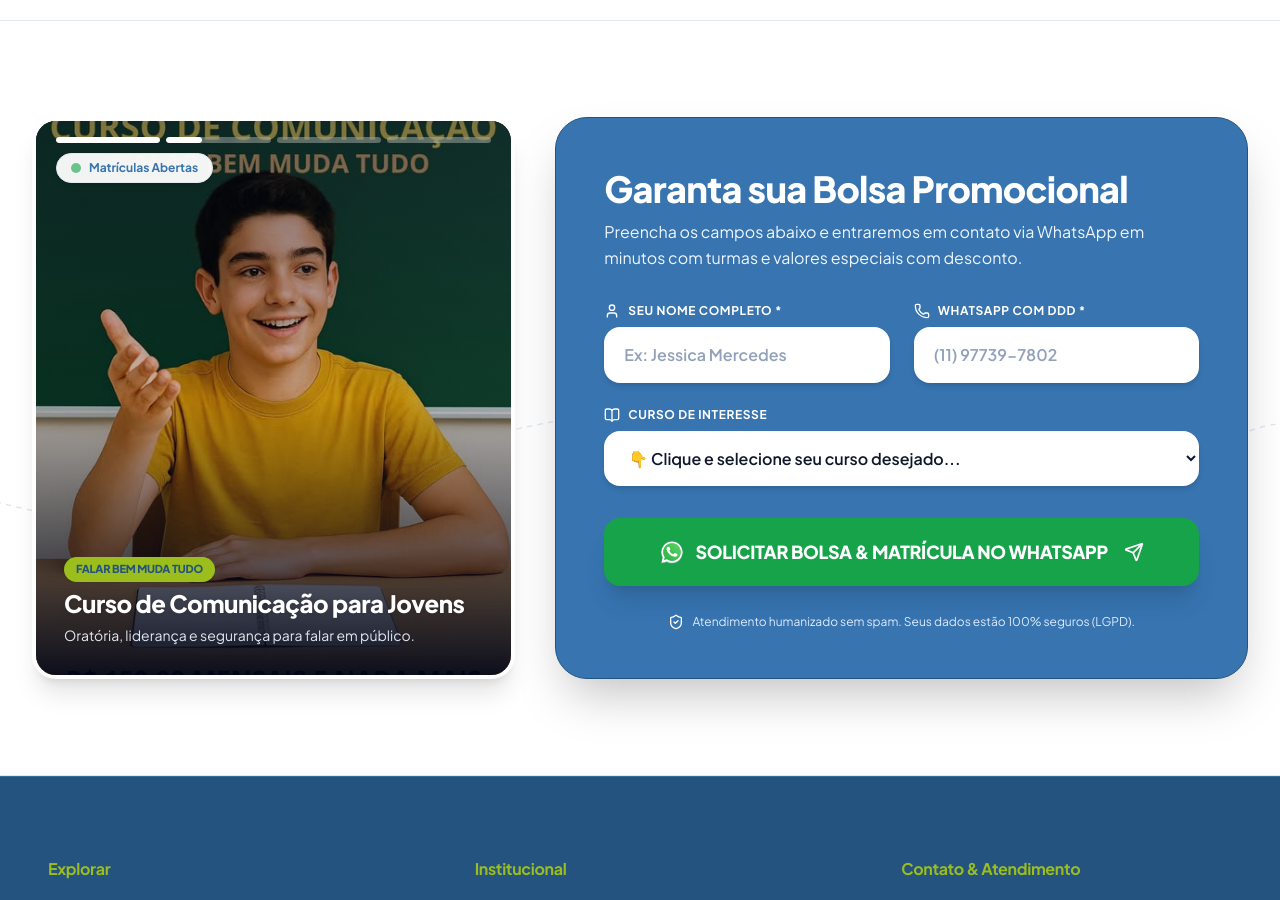
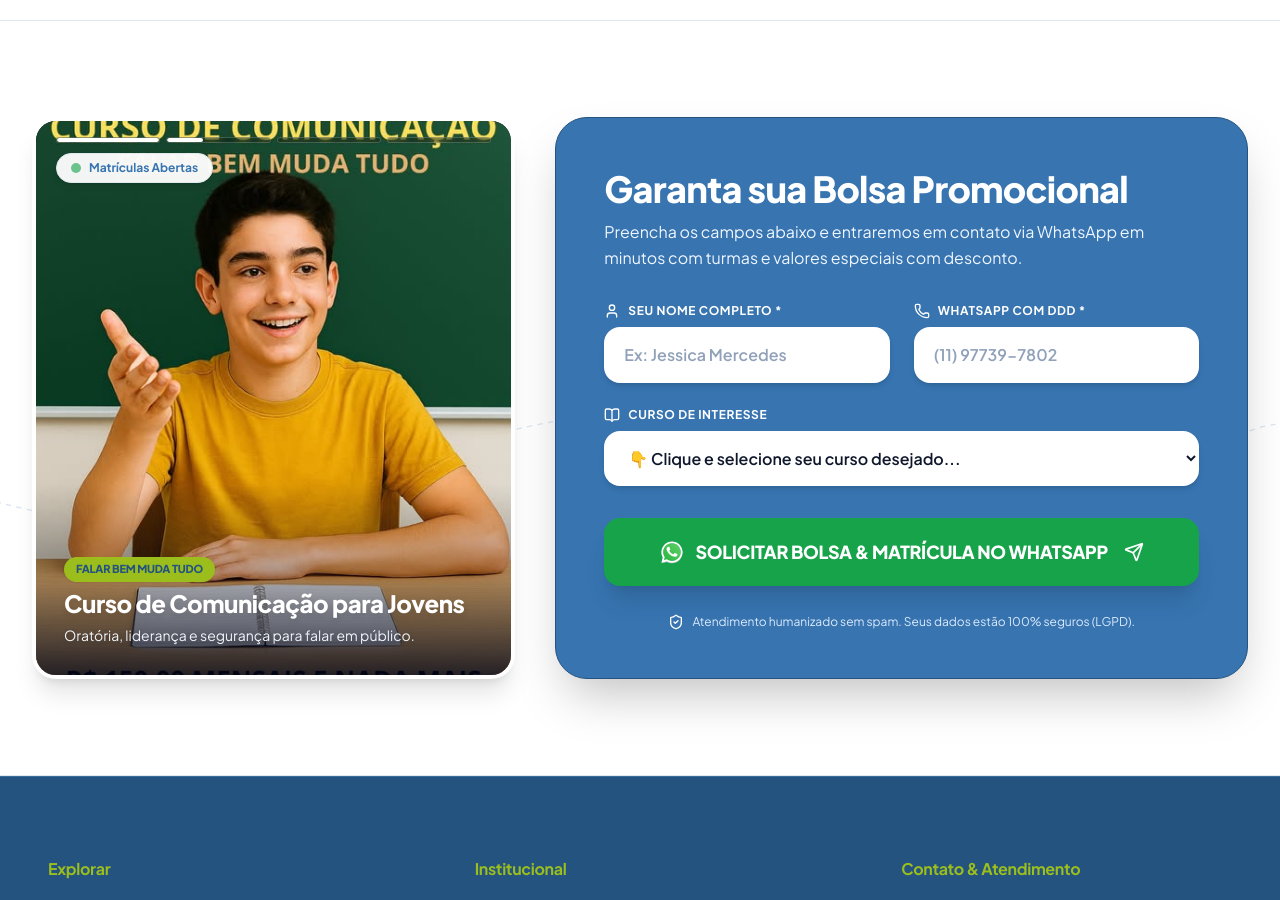
Before and after one commit to Alexsander-Marinhoo/educadigitalplanets, a React (Vite) app: page / in a window 1280 px wide. Shown: the part 4351-5251 px from the top of the page. Built offline with nearby package versions, Linux system fonts and the light colour scheme.

Commit message:
style: remover escurecimento do carrossel da secao contato para cores 100% claras e vivas

```diff
--- a/src/components/ContactSection.jsx
+++ b/src/components/ContactSection.jsx
@@ -141,24 +141,24 @@ function ContactStoriesCard() {
         />
       ))}
 
-      {/* Overlay Gradiente Suave para Leitura dos Textos */}
-      <div className="absolute inset-0 bg-gradient-to-t from-slate-950/95 via-slate-950/20 to-slate-950/50 pointer-events-none" />
+      {/* Overlay apenas na base inferior para leitura do texto, deixando o restante 100% claro e nítido */}
+      <div className="absolute bottom-0 inset-x-0 h-48 bg-gradient-to-t from-slate-950/85 via-slate-950/30 to-transparent pointer-events-none" />
 
-      {/* Topo: Barrinhas de Progresso + Selo de Matrículas Abertas agrupados no Topo */}
+      {/* Topo: Barrinhas de Progresso + Selo de Matrículas Abertas */}
       <div className="relative z-20 px-4 pt-3.5 sm:px-5 sm:pt-4 space-y-2.5 w-full pointer-events-none">
-        {/* Barrinhas de Progresso */}
+        {/* Barrinhas de Progresso com contraste limpo */}
         <div className="flex items-center gap-1.5 w-full">
           {FACEBOOK_STORIES.map((_, idx) => (
             <div
               key={idx}
-              className="flex-1 h-1 sm:h-1.5 bg-white/30 backdrop-blur-xs rounded-full overflow-hidden"
+              className="flex-1 h-1 sm:h-1.5 bg-black/30 backdrop-blur-xs rounded-full overflow-hidden border border-white/20 shadow-xs"
             >
               {idx < currentIndex ? (
                 <div className="h-full w-full bg-white rounded-full" />
               ) : idx === currentIndex ? (
                 <div
                   key={currentIndex}
-                  className="h-full bg-white rounded-full"
+                  className="h-full bg-white rounded-full shadow-xs"
                   style={{
                     animation: `story-progress ${STORY_DURATION}ms linear forwards`,
                     animationPlayState: isPaused ? "paused" : "running",
@@ -171,7 +171,7 @@ function ContactStoriesCard() {
           ))}
         </div>
 
-        {/* Selo Superior de Matrículas Abertas posicionado logo abaixo da barrinha */}
+        {/* Selo Superior de Matrículas Abertas */}
         <div className="flex items-center justify-start">
           <div className="bg-white/95 backdrop-blur-md px-3.5 py-1.5 rounded-full border border-slate-200 shadow-md flex items-center gap-2">
             <span className="w-2.5 h-2.5 rounded-full bg-[#16A34A] animate-pulse"></span>
@@ -185,10 +185,10 @@ function ContactStoriesCard() {
         <span className="inline-block px-3 py-1 rounded-full bg-[#9BBE1D] text-[#245380] text-[11px] font-heading font-black tracking-wide uppercase shadow-xs">
           {currentSlide.badge}
         </span>
-        <h3 className="font-heading font-extrabold text-xl sm:text-2xl text-white leading-tight drop-shadow-sm">
+        <h3 className="font-heading font-extrabold text-xl sm:text-2xl text-white leading-tight drop-shadow-md">
           {currentSlide.title}
         </h3>
-        <p className="text-xs sm:text-sm text-slate-200 font-normal leading-relaxed drop-shadow-xs">
+        <p className="text-xs sm:text-sm text-slate-100 font-normal leading-relaxed drop-shadow-sm">
           {currentSlide.desc}
         </p>
       </div>
```
